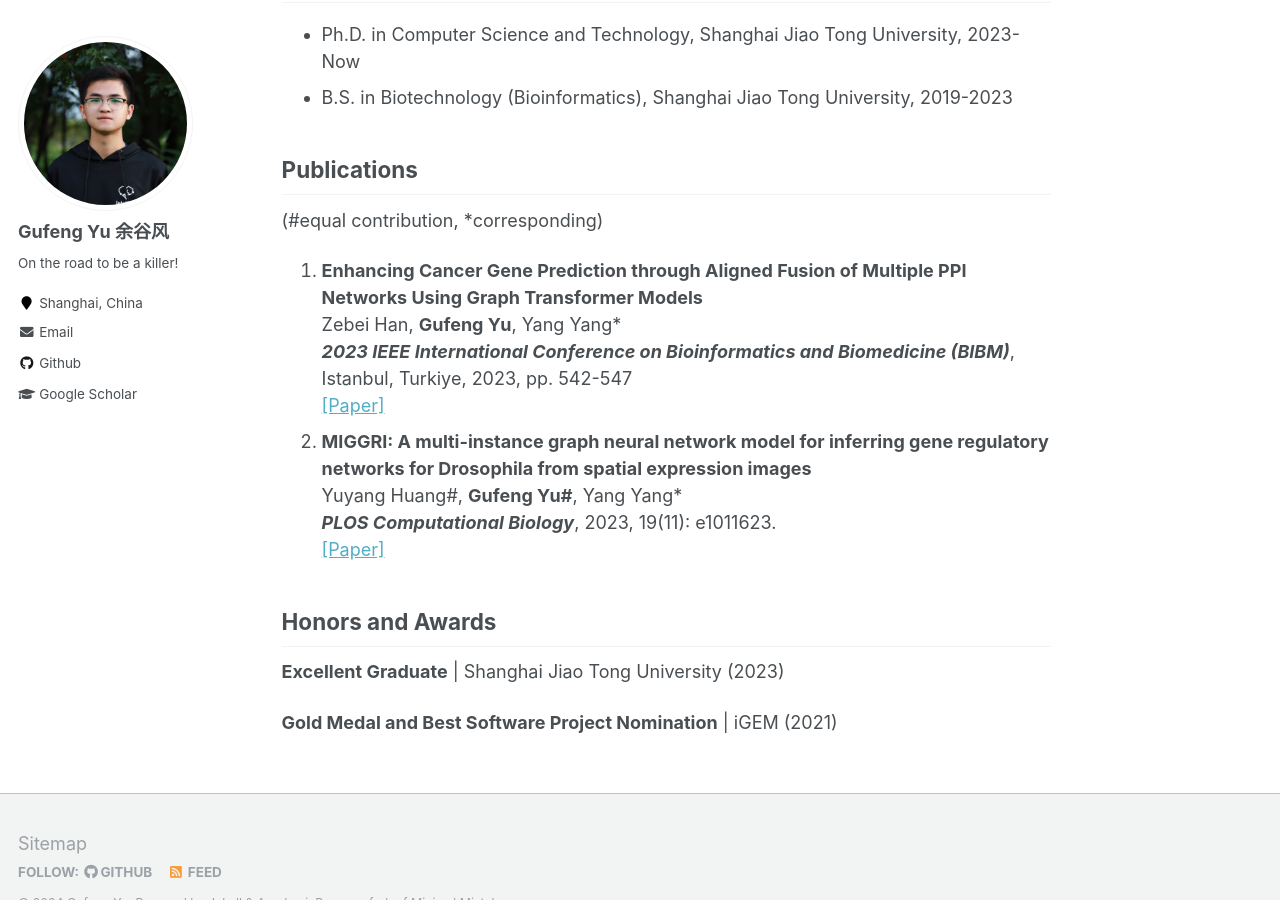
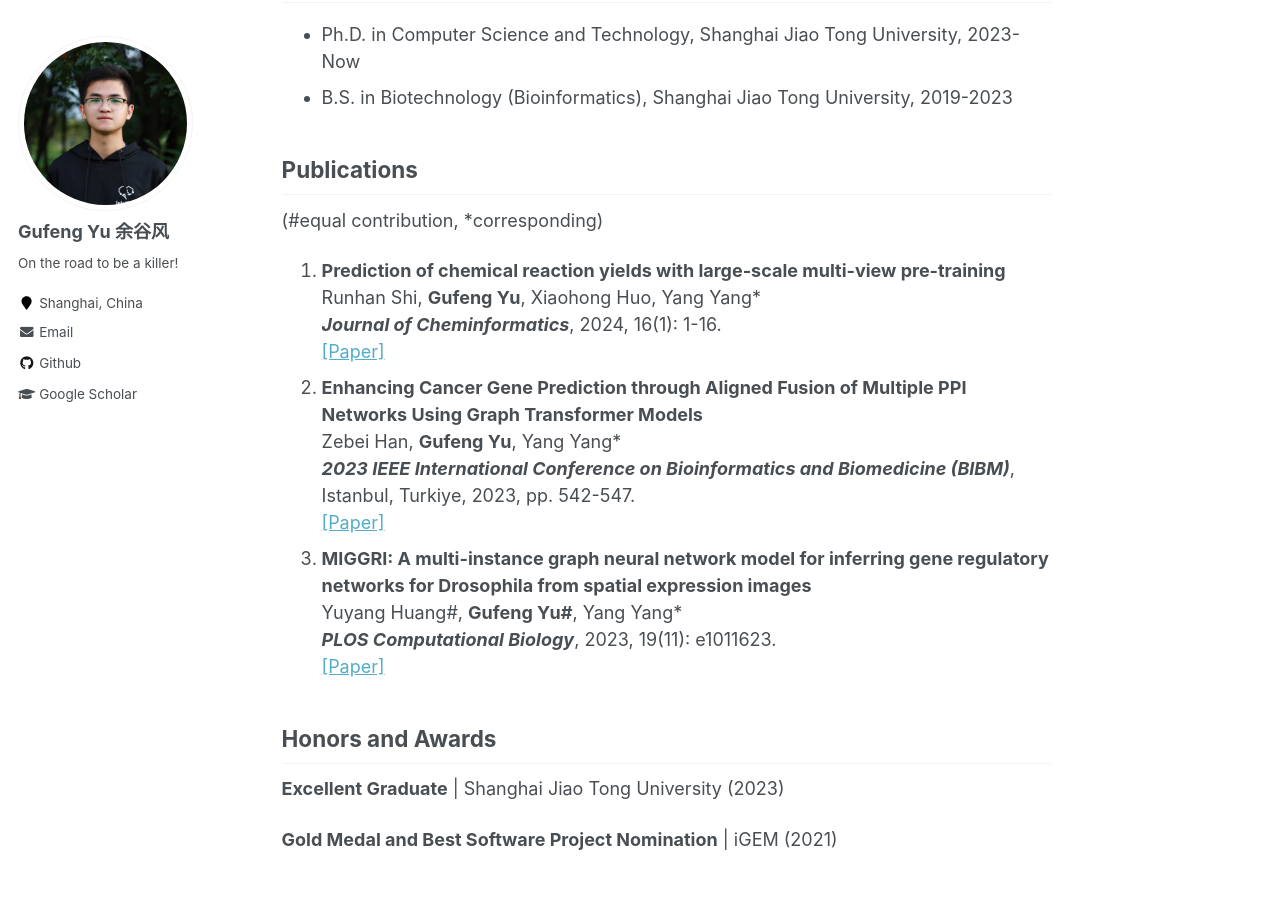
Before and after one commit to GufengYu520/gufengyu520.github.io, a Jekyll site: the page built from _pages/about.md, in a window 1280 px wide and 900 px high, scrolled down 583 px. Built offline with Jekyll 4.4.1, drawn with Linux system fonts in a browser that asks for light colours.

Commit message:
Update about.md

```diff
--- a/_pages/about.md
+++ b/_pages/about.md
@@ -31,11 +31,15 @@ My research interest is **AI for Science**. Specifically, the main research area
 
 (#equal contribution, *corresponding)
 
-1. **Enhancing Cancer Gene Prediction through Aligned Fusion of Multiple PPI Networks Using Graph Transformer Models**
+1. **Prediction of chemical reaction yields with large-scale multi-view pre-training**
+    Runhan Shi, **Gufeng Yu**, Xiaohong Huo, Yang Yang*
+    ***Journal of Cheminformatics***, 2024, 16(1): 1-16.
+    [[Paper]](https://jcheminf.biomedcentral.com/articles/10.1186/s13321-024-00815-2)
+2. **Enhancing Cancer Gene Prediction through Aligned Fusion of Multiple PPI Networks Using Graph Transformer Models**
     Zebei Han, **Gufeng Yu**, Yang Yang*
-    ***2023 IEEE International Conference on Bioinformatics and Biomedicine (BIBM)***, Istanbul, Turkiye, 2023, pp. 542-547
+    ***2023 IEEE International Conference on Bioinformatics and Biomedicine (BIBM)***, Istanbul, Turkiye, 2023, pp. 542-547.
     [[Paper]](https://ieeexplore.ieee.org/document/10385593)
-2. **MIGGRI: A multi-instance graph neural network model for inferring gene regulatory networks for Drosophila from spatial expression images**
+3. **MIGGRI: A multi-instance graph neural network model for inferring gene regulatory networks for Drosophila from spatial expression images**
     Yuyang Huang#, **Gufeng Yu#**, Yang Yang*
     ***PLOS Computational Biology***, 2023, 19(11): e1011623.
     [[Paper]](https://journals.plos.org/ploscompbiol/article?id=10.1371/journal.pcbi.1011623)
```
